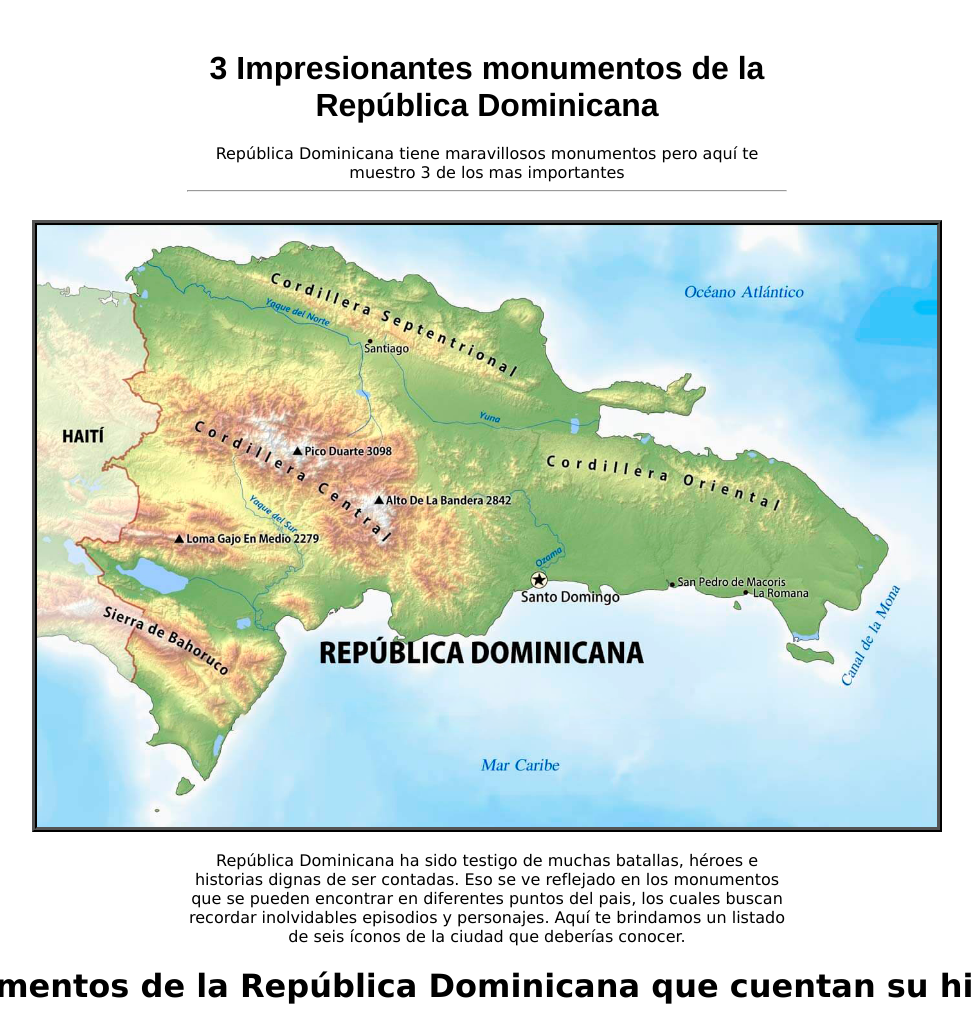
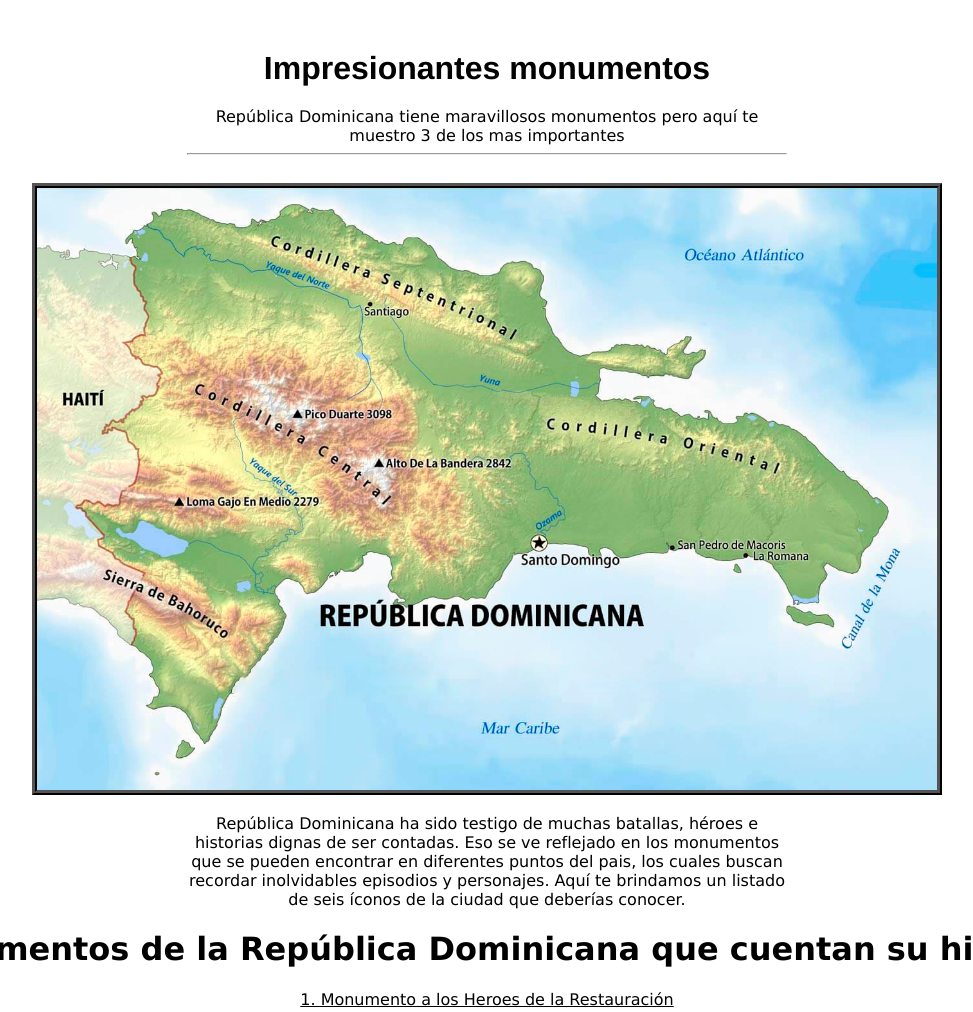
Before and after one commit to ErlynFabian/LandingPage, a plain HTML site: page index.html in a window 1280 px wide. Shown: the top 1012 px of the page, without its empty margins (153-1126 px from the left). Drawn offline with Linux system fonts and the light colour scheme.

Commit message:
nuevo texto

```diff
--- a/index.html
+++ b/index.html
@@ -9,7 +9,7 @@
 <body>
 
   <header>
-    <p id="Parrafo"><strong>3 Impresionantes monumentos de la República Dominicana</strong></p>
+    <p id="Parrafo"><strong>Impresionantes monumentos</strong></p>
 
     <p>República Dominicana tiene maravillosos monumentos pero aquí te muestro 3 de los mas importantes</p><hr>
   </header>
```
